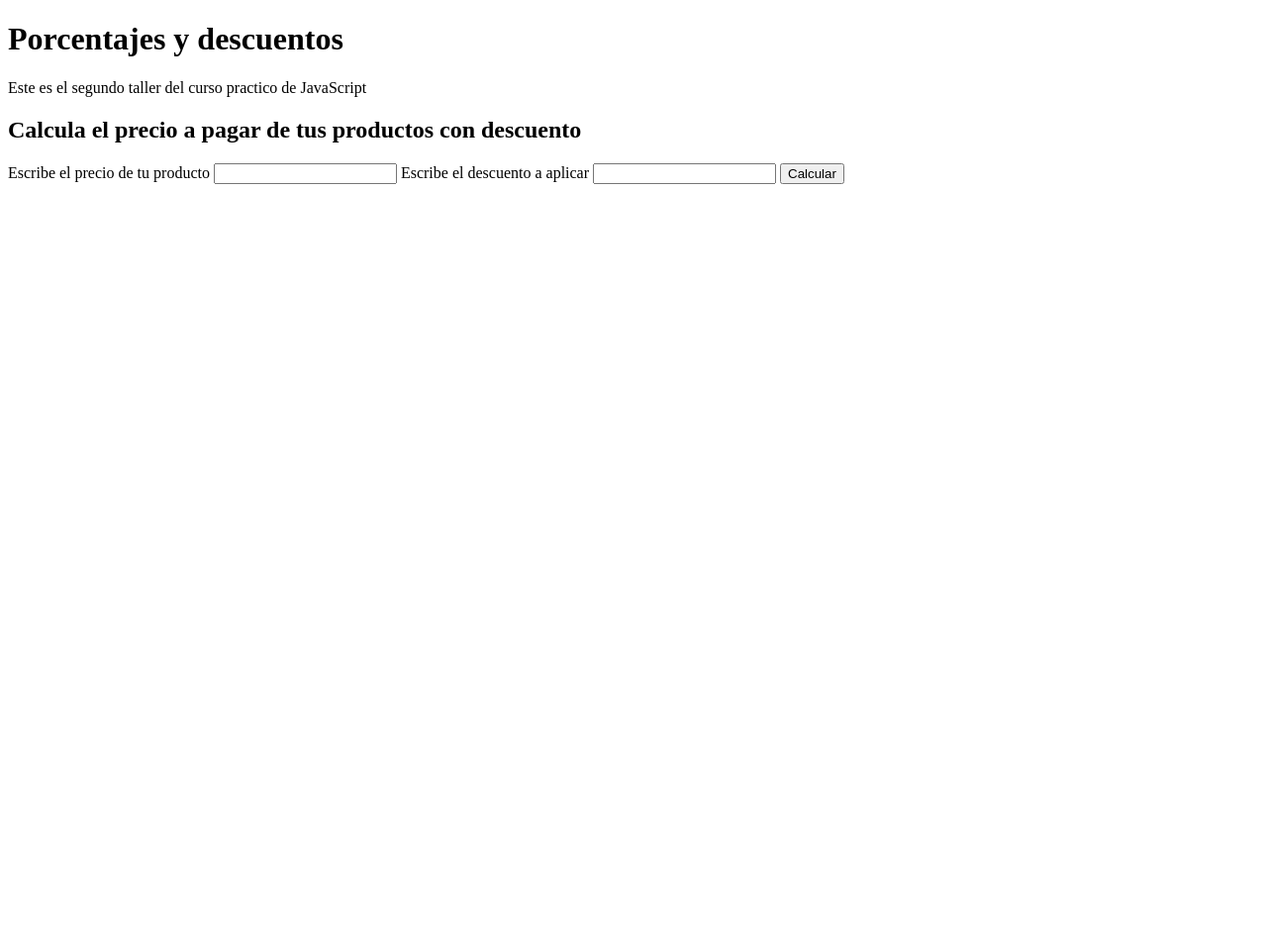
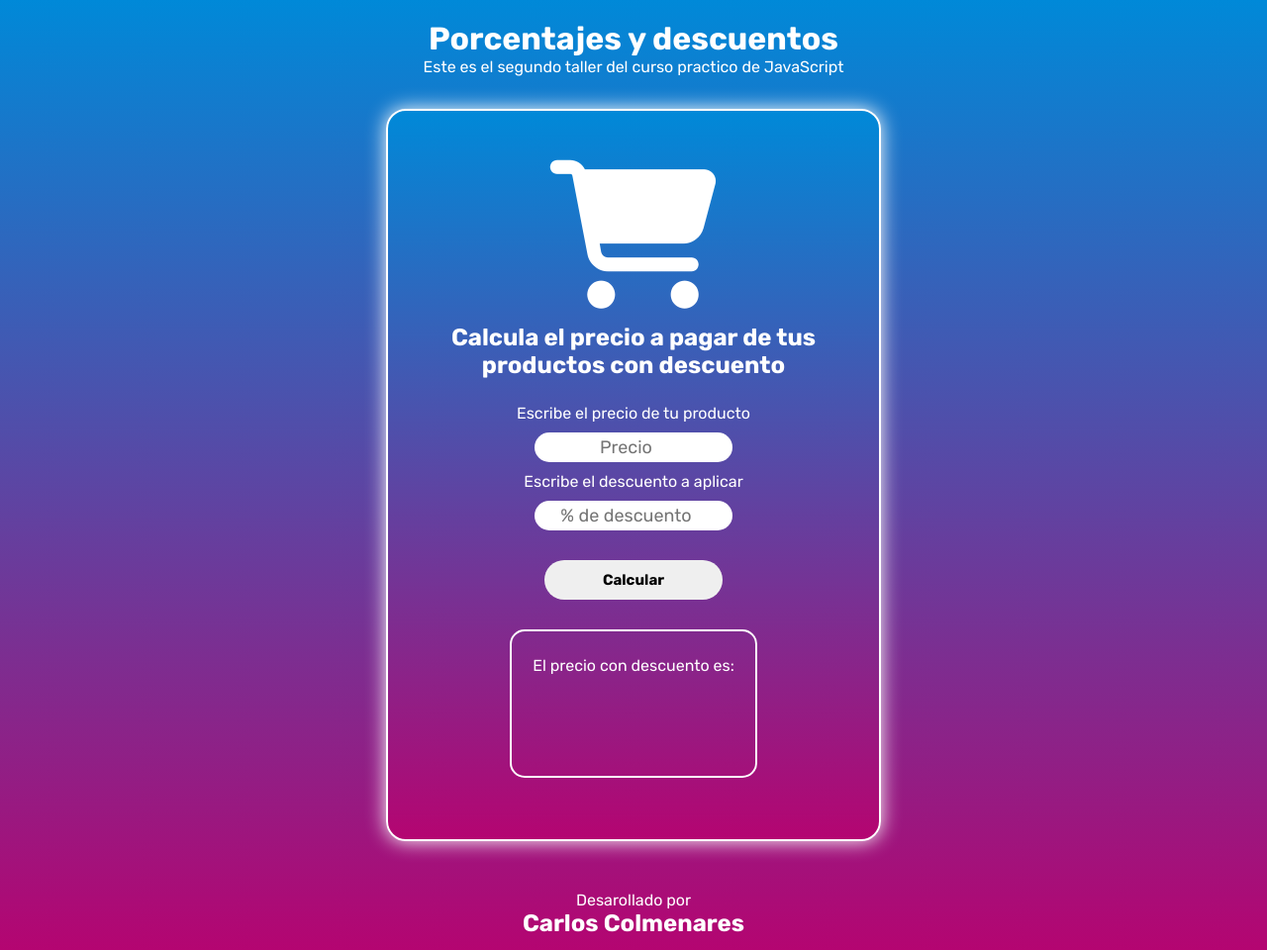
Before and after one commit to carlosshmx/curso-practico-javascript, a plain HTML site: page descuentos.html in a window 1280 px wide. Shown: the whole page at 99% size. Before the commit the page ends 800 px from the top, so only its background shows below. Drawn offline with Linux system fonts and the light colour scheme.

Commit message:
agregados estilos a pagina de descuentos

```diff
--- a/descuentos.html
+++ b/descuentos.html
@@ -4,7 +4,13 @@
     <meta charset="UTF-8">
     <meta http-equiv="X-UA-Compatible" content="IE=edge">
     <meta name="viewport" content="width=device-width, initial-scale=1.0">
-    <title>Document</title>
+    <link rel="stylesheet" href="./style_descuentos.css">
+    <link rel="shortcut icon" type="image/x-icon" href="./img/pocentaje.png"/>
+    <script src="https://kit.fontawesome.com/62ea397d3a.js" crossorigin="anonymous"></script>
+    <link rel="preconnect" href="https://fonts.googleapis.com">
+    <link rel="preconnect" href="https://fonts.gstatic.com" crossorigin>
+    <link href="https://fonts.googleapis.com/css2?family=Rubik:wght@300;400;500;600;700;800;900&display=swap" rel="stylesheet">
+    <title>Calcula descuento</title>
 </head>
 <body>
     <header>
@@ -12,22 +18,33 @@
         <p>Este es el segundo taller del curso practico de JavaScript</p>
     </header>
 
-    <section>
+    <main>
+        <section class="calculator_container">
+            <i class="fas fa-shopping-cart"></i>
             <h2>Calcula el precio a pagar de tus productos con descuento</h2>
 
             <form action="">
                 <label for="inputPrice">Escribe el precio de tu producto</label>
-            <input type="number" id="inputPrice">
+                <input type="number" id="inputPrice" placeholder="Precio">
                 <label for="inputDiscount">Escribe el descuento a aplicar</label>
-            <input type="number" id="inputDiscount">
+                <input type="number" id="inputDiscount" placeholder="% de descuento">
 
                 <button type="button" onclick="onClickButtonPriceDiscount()">Calcular</button>
 
-            <p id="resultPrice"></p>
+                <div class="resultPrice_container">
+                    <P>El precio con descuento es:</P>
+                    <h2 id="resultPrice"></h2>
+                </div>
 
             </form>
 
         </section>
+    </main>
+
+    <footer>
+        <p>Desarollado por</p>
+        <h2>Carlos Colmenares</h2>
+    </footer>
 
 
     <script src="./descuentos.js"></script>
--- a/descuentos.js
+++ b/descuentos.js
@@ -19,6 +19,7 @@ function onClickButtonPriceDiscount(){
     const precioConDescuento = calcularPrecioConDescuento(priceValue, discountValue);
 
     const resultP = document.getElementById("resultPrice");
+    resultP.innerText = `$${precioConDescuento}`;
 
-    resultP.innerText = `El precio con descuento es: ${precioConDescuento}`
+
 }
--- /dev/null
+++ b/style_descuentos.css
@@ -0,0 +1,111 @@
+*{
+    box-sizing: border-box;
+    margin: 0;
+    padding: 0;
+    font-family: 'Rubik', sans-serif;
+}
+
+body{
+    background-image: linear-gradient(to top, #b40571 0%, #0089d8 100%);
+    color: white;
+}
+
+header{
+    height: 130px;
+    padding: 20px;
+    text-align: center;
+
+}
+
+main{
+    display: flex;
+    justify-content: center;
+    height: 800px;
+}
+
+.calculator_container{
+    margin: 30px;
+    width: 500px;
+    display: flex;
+    flex-direction: column;
+    align-items: center;
+    padding: 50px 20px;
+    text-align: center;
+    border: 2px solid white;
+    border-radius: 20px;
+    box-shadow: 0px 0px 20px white;
+    background-image: linear-gradient(to top, #b40571 0%, #0089d8 100%);
+}
+
+i{
+    font-size: 150px;
+    color: white;
+    margin-bottom: 15px;
+}
+
+.calculator_container form{
+    display:flex;
+    justify-content: center;
+    align-items: center;
+    flex-direction: column;
+    margin-top: 25px;
+}
+
+.calculator_container form input {
+    width: 200px;
+    height: 30px;
+    font-size: 18px;
+    border-radius: 15px;
+    margin: 10px 0;
+    text-align: center;
+    outline: none;
+    border: none;
+}
+
+.calculator_container button{
+    margin-top: 20px;
+    width: 180px;
+    height: 40px;
+    border: none;
+    font-size: 15px;
+    font-weight: bold;
+    border-radius: 20px;
+}
+
+.resultPrice_container{
+    width: 250px;
+    height: 150px;
+    margin-top: 30px;
+    padding-top: 25px;
+    text-align: center;
+    border: 2px solid white;
+    border-radius: 15px;
+
+}
+
+.resultPrice_container h2{
+    margin-top: 20px;
+    font-size: 40px;
+}
+
+
+footer{
+    height: 100px;
+    padding: 10px;
+    text-align: center;
+}
+
+@media (min-width: 471px) {
+    header{
+        height: 10vh;
+        padding: 20px;
+        text-align: center;
+
+    }
+
+    footer{
+        padding: 20px;
+        height: 10vh;
+        text-align: center;
+    }
+}
```
Also changed, not shown: img/pocentaje.png (added). Lines whose indentation alone changed are shown as unchanged.
